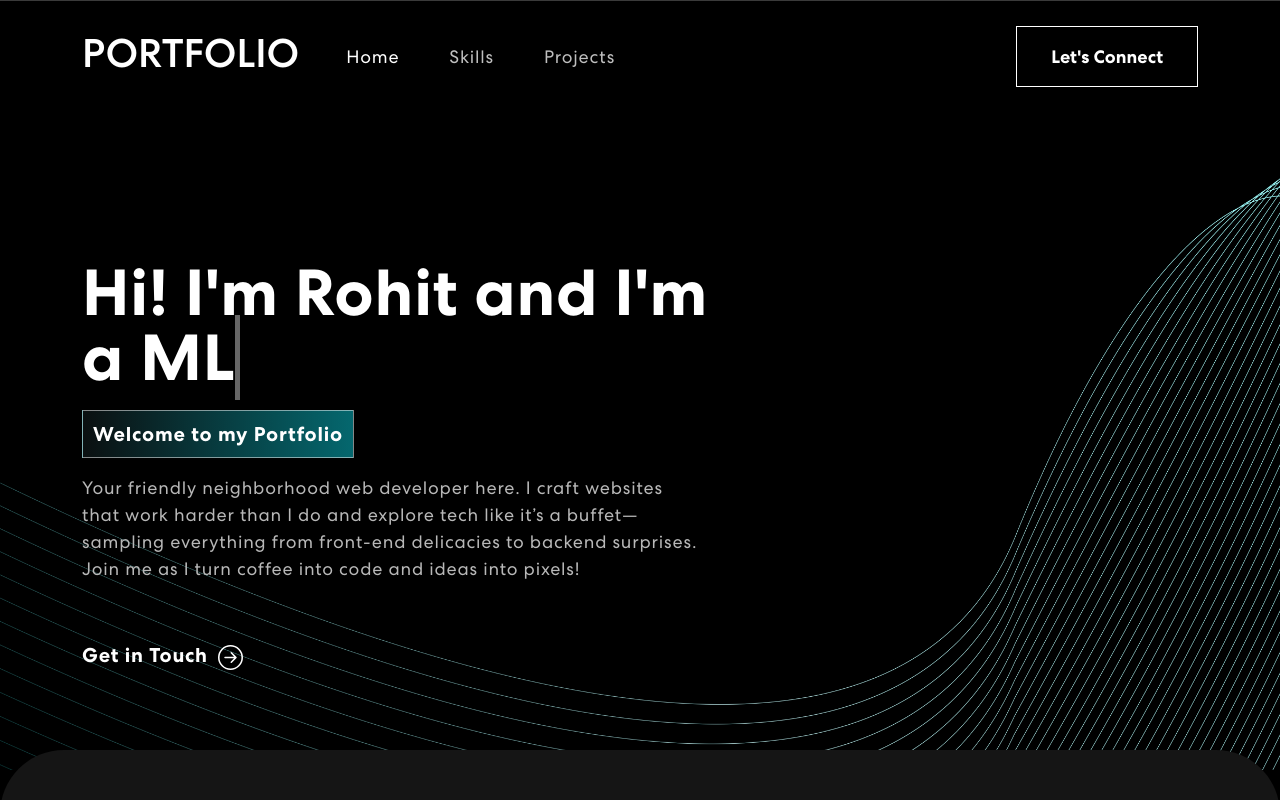
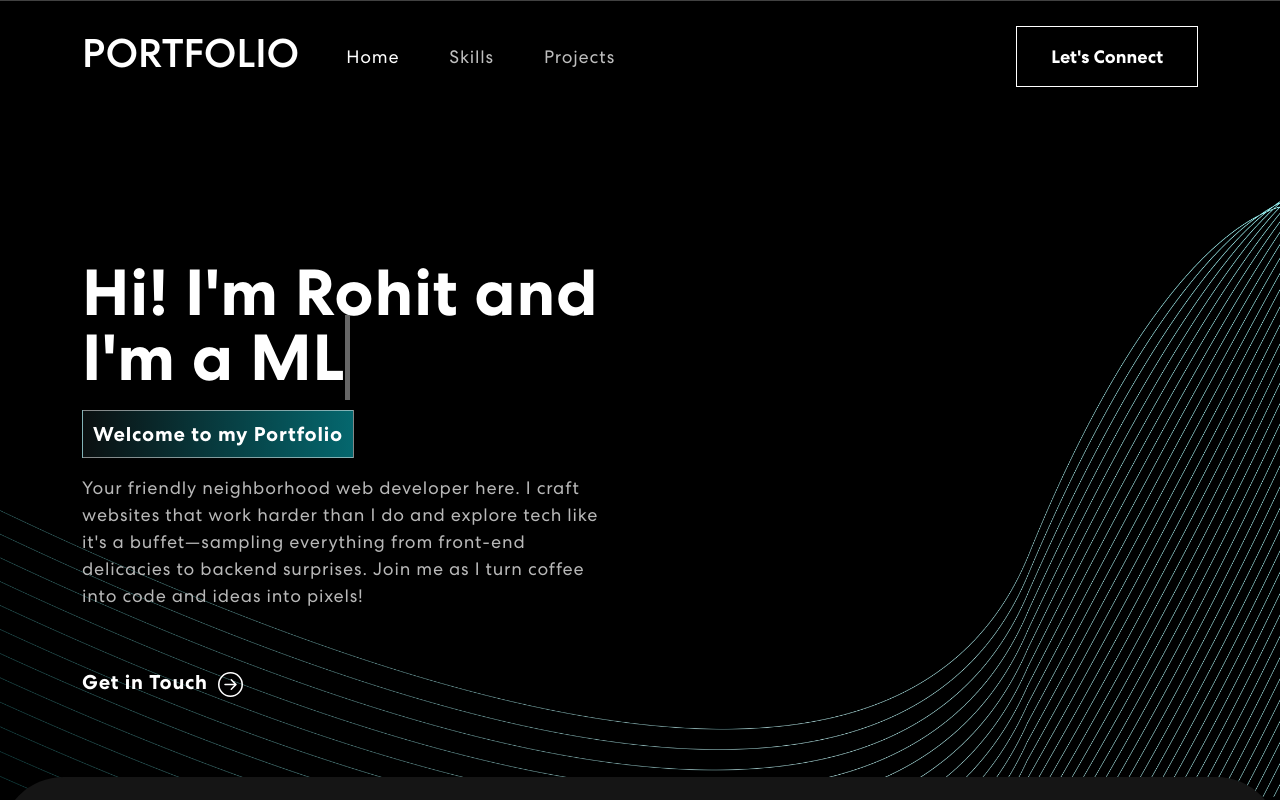
Before and after one commit to rohit-175/personal-portfolio, a React (Create React App) app: page / in a window 1280 px wide. Shown: the top 800 px of the page. Built offline with nearby package versions, Linux system fonts and the light colour scheme.

Commit message:
Refactor HeroBanner component

```diff
--- a/src/components/HeroBanner.js
+++ b/src/components/HeroBanner.js
@@ -8,12 +8,12 @@ export const HeroBanner = () => {
 
   const [loopNum, setLoopNum] = useState(0)
   const [isDeleting, setIsDeleting] = useState(false)
-    const toRotate = [ "Web Developer", "ML Enthusiast", "Problem Solver" ]
+  const toRotate = ["Web Developer", "ML Enthusiast", "Problem Solver"]
   const [delta, setDelta] = useState(200);
   const [index, setIndex] = useState(1);
   const [text, setText] = useState('')
   const period = 2000
-    const[activeLink, setActiveLink] = useState('home')
+  const [activeLink, setActiveLink] = useState('home')
   const onUpdateActiveLink = (value) => {
     setActiveLink(value)
   }
@@ -56,10 +56,10 @@ export const HeroBanner = () => {
     <section className="banner" id="home">
       <Container>
         <Row className="aligh-items-center">
-              <Col xs={12} md={6} xl={7}>
+          <Col xs={12} md={6} xl={6}>
             <h1>{`Hi! I'm Rohit and I'm a `} <span className="txt-rotate" dataPeriod="1000" data-rotate='[ "Web Developer", "ML Enthusiast", "Problem Solver" ]'><span className="wrap">{text}</span></span></h1>
             <span className="tagline">Welcome to my Portfolio</span>
-                      <p>Your friendly neighborhood web developer here. I craft websites that work harder than I do and explore tech like it’s a buffet—sampling everything from front-end delicacies to backend surprises. Join me as I turn coffee into code and ideas into pixels!</p>
+            <p>Your friendly neighborhood web developer here. I craft websites that work harder than I do and explore tech like it's a buffet—sampling everything from front-end delicacies to backend surprises. Join me as I turn coffee into code and ideas into pixels!</p>
             <Nav.Link href="#footer" className={activeLink === 'footer' ? 'active navbar-link' : 'navbar-link'} onClick={() => onUpdateActiveLink('footer')}><button className='vvd'><span>Get in Touch<ArrowRightCircle size={25} /></span></button>
             </Nav.Link>
 
```
Lines whose indentation alone changed are shown as unchanged.
